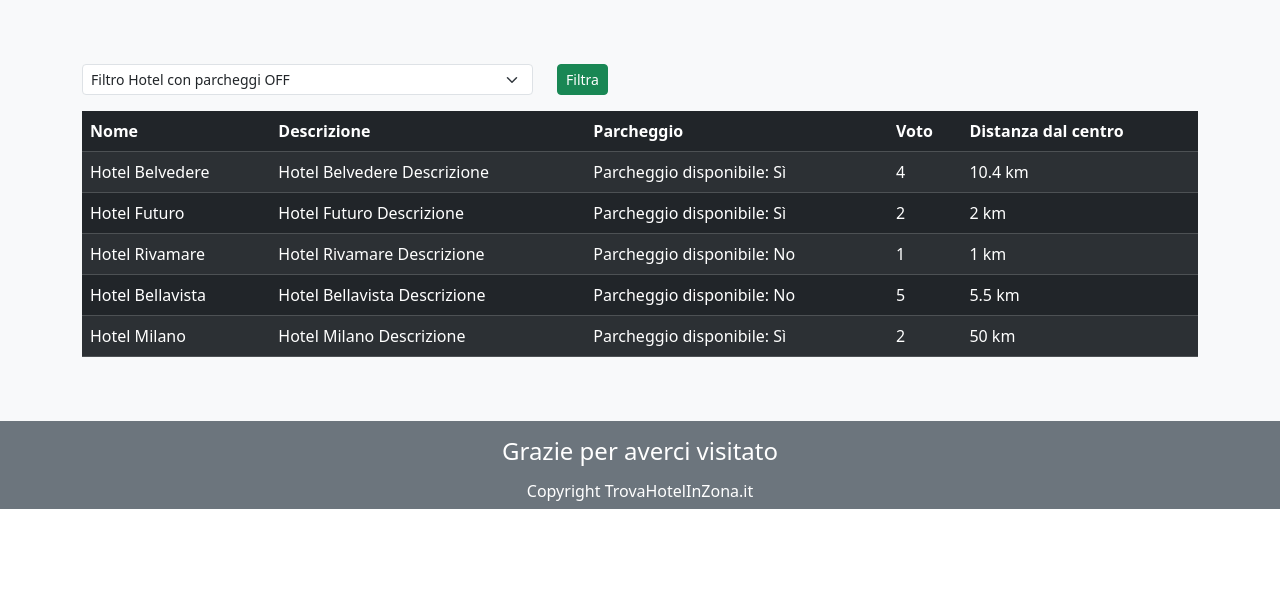
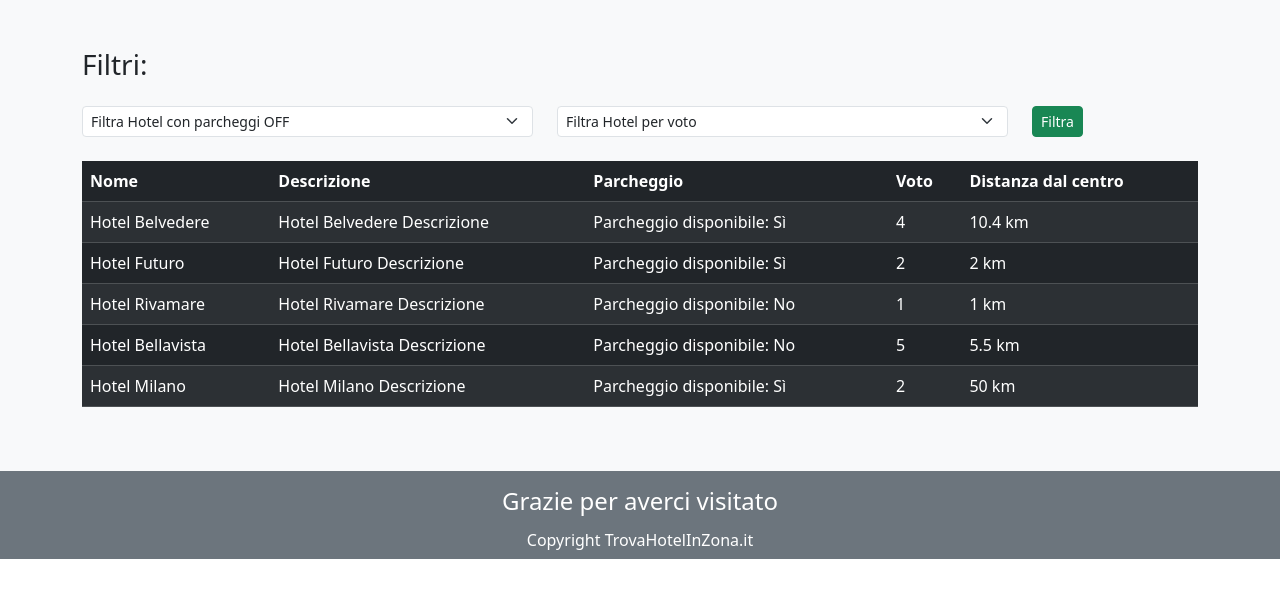
Before and after one commit to gds90/php-hotel, a PHP site: page /BONUS/index.php in a window 1280 px wide. Shown: the part 64-662 px from the top of the page. Run offline with PHP 8.4, Linux system fonts and the light colour scheme.

Commit message:
Added Super bonus, filter hotels by valutation

```diff
--- a/BONUS/index.php
+++ b/BONUS/index.php
@@ -40,8 +40,10 @@ $hotels = [
 // dichiaro la variabile parking vuota per evitare errori nella visualizzazione della select
 $parking = '';
 
+// dichiaro la variabile vote vuota per evitare errori nella visualizzazione della select
+$vote = '';
 
-// dichiaro una variabile filtered_hotels a cui associo i valori dell'array hotels per evitare errori nella visualizzazione della tabella;
+// dichiaro una variabile filtered_hotels a cui associo i valori dell'array hotels per evitare errori nella visualizzazione della tabella iniziale;
 $filtered_hotels = $hotels;
 
 // controllo se è stato selezionato un filtro per gli hotel con parcheggio
@@ -59,6 +61,26 @@ if (isset($_GET['parking']) && $_GET['parking'] != '') {
     // ciclo l'array degli hotel per cercare gli hotel che rientrano nel filtro scelto
     foreach ($hotels as $hotel) {
         if ($hotel['parking'] == $parking) {
+
+            // se l'hotel ha il parcheggio, lo inserisco in un array temporanea
+            $temp_hotels[] = $hotel;
+        }
+    }
+
+    // riempio l'array degli hotel filtrati con il contenuto dell'array temporanea
+    $filtered_hotels = $temp_hotels;
+}
+if (isset($_GET['vote']) && $_GET['vote'] != '') {
+
+    // svuoto l'array degli hotel temporanei
+    $temp_hotels = [];
+
+    // assegno alla variabile vote il valore del filtro scelto
+    $vote = $_GET['vote'];
+
+    // ciclo l'array degli hotel temporanei per cercare gli hotel che hanno valutazione maggiore o uguale al filtro scelto
+    foreach ($filtered_hotels as $hotel) {
+        if ($hotel['vote'] >= $vote) {
 
             // se l'hotel ha il parcheggio, lo inserisco in un array temporanea
             $temp_hotels[] = $hotel;
@@ -88,12 +110,22 @@ if (isset($_GET['parking']) && $_GET['parking'] != '') {
             <div class="row">
                 <div class="col-12">
                     <form action="index.php" method="get">
+                        <h3>Filtri:</h3>
                         <div class="row">
                             <div class="col-5 my-3">
                                 <select class="form-select form-select-sm" name="parking" id="parking">
-                                    <option value="">Filtro Hotel con parcheggi OFF</option>
-                                    <option value="true" <?php echo ($parking == 'true') ? 'selected' : ''; ?>>Filtro Hotel con parcheggi ON</option>
-                                    <!-- <option value="false" <?php echo ($parking == 'false') ? 'selected' : ''; ?>>No</option> -->
+                                    <option value="">Filtra Hotel con parcheggi OFF</option>
+                                    <option value="true" <?php echo ($parking == 'true') ? 'selected' : ''; ?>>Filtra Hotel con parcheggi ON</option>
+                                </select>
+                            </div>
+                            <div class="col-5 my-3">
+                                <select class="form-select form-select-sm" name="vote" id="vote">
+                                    <option value="">Filtra Hotel per voto</option>
+                                    <option value="1" <?php echo ($vote == '1') ? 'selected' : ''; ?>>voto 1 e superiori</option>
+                                    <option value="2" <?php echo ($vote == '2') ? 'selected' : ''; ?>>voto 2 e superiori</option>
+                                    <option value="3" <?php echo ($vote == '3') ? 'selected' : ''; ?>>voto 3 e superiori</option>
+                                    <option value="4" <?php echo ($vote == '4') ? 'selected' : ''; ?>>voto 4 e superiori</option>
+                                    <option value="5" <?php echo ($vote == '5') ? 'selected' : ''; ?>>voto 5</option>
                                 </select>
                             </div>
                             <div class="col-2 pt-3">
@@ -101,7 +133,7 @@ if (isset($_GET['parking']) && $_GET['parking'] != '') {
                             </div>
                         </div>
                     </form>
-                    <table class="table table-dark table-striped">
+                    <table class="table table-dark table-striped mt-2">
                         <thead>
                             <tr>
                                 <th>Nome</th>
```
